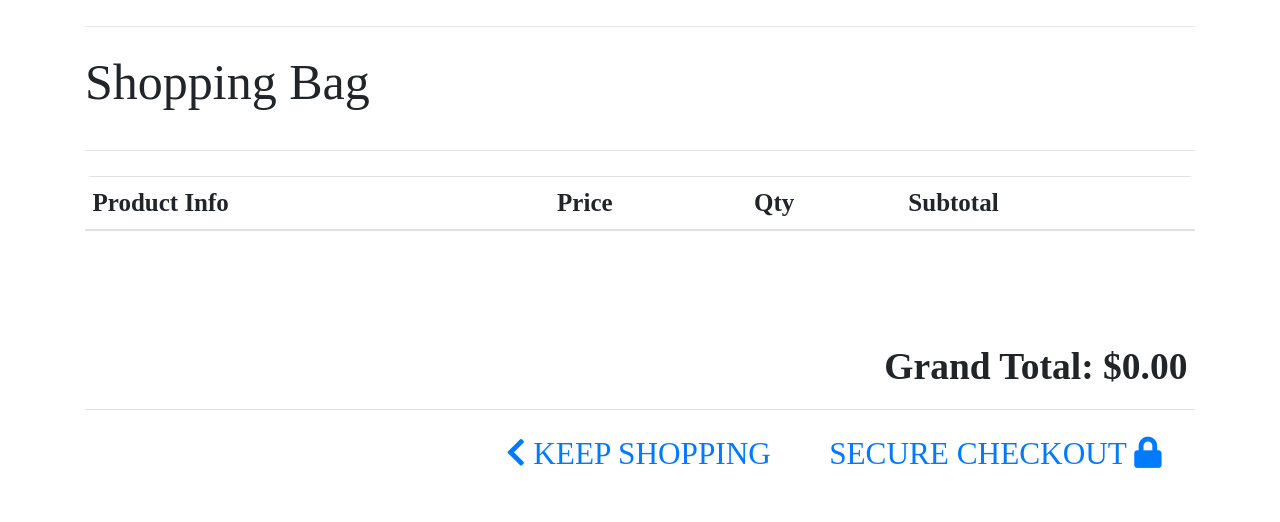
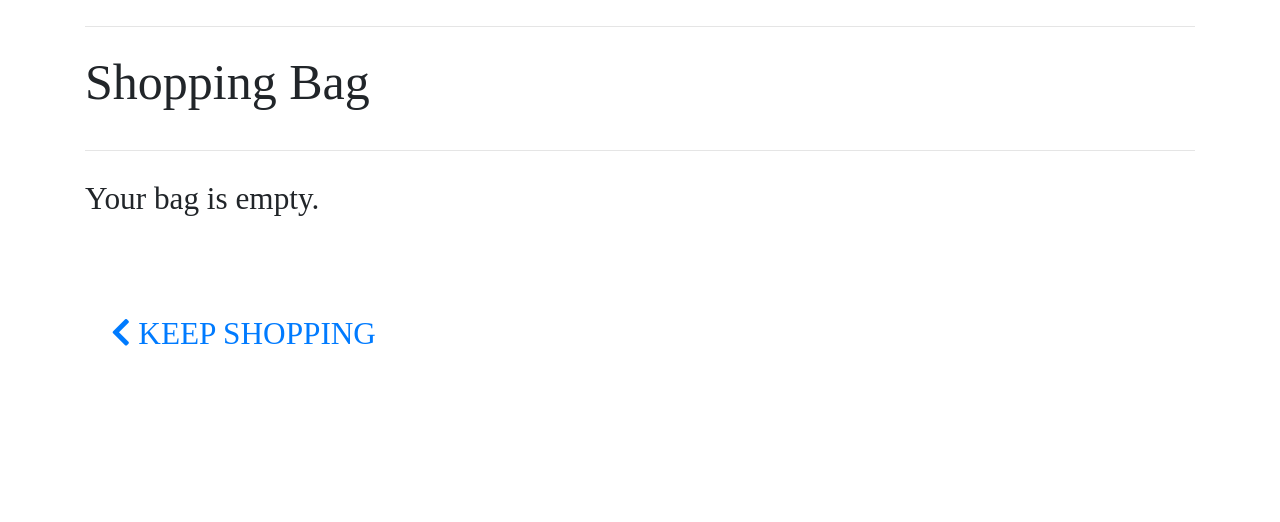
Before and after one commit to waltercarreno/DjangoProject, a Django app: page /bag/ in a window 1280 px wide. Shown: the part 200-722 px from the top of the page. Run offline with Django 4.2, Linux system fonts and the light colour scheme; data comes from the database, SQL or seed files in the repository; some libraries are stand-ins or nearby versions; some web fonts are replaced.

Commit message:
Added bag and add product funcionality

```diff
--- /dev/null
+++ b/bag/context.py
@@ -0,0 +1,24 @@
+from decimal import Decimal
+from django.conf import settings
+
+def bag_contents(request):
+
+    bag_items = []
+    total = 0
+    product_count = 0
+
+    if total > 50:
+        delivery = 0
+    else:
+        delivery = total*0.1
+    grand_total = delivery + total
+
+    context = {
+        'bag_items': bag_items,
+        'total': total,
+        'product_count': product_count,
+        'delivery': delivery,
+        'grand_total': grand_total,
+    }
+
+    return context
--- a/bag/templates/bag/bag.html
+++ b/bag/templates/bag/bag.html
@@ -1,9 +1,8 @@
 {% extends "base.html" %}
 {% load static %}
 
-
 {% block page_header %}
-<div class="container">
+    <div class="container header-container">
         <div class="row">
             <div class="col"></div>
         </div>
@@ -23,61 +22,17 @@
 
         <div class="row">
             <div class="col">
-                <div class="table-responsive rounded">
-                    <table class="table table-sm table-borderless">
-                        <thead class="text-black">
-                            <tr>
-                                <th scope="col">Product Info</th>
-                                <th scope="col"></th>
-                                <th scope="col">Price</th>
-                                <th scope="col">Qty</th>
-                                <th scope="col">Subtotal</th>
-                            </tr>
-                        </thead>
-
-                        {% for rs in shopcart %}
-                            <tr>
-                                <td class="p-3 w-25">
-                                    <img class="img-fluid rounded" src="{{ rs.product.image.url }}">
-                                </td>
-                                <td class="py-3">
-                                    <p class="my-0"><strong>{{ rs.product.name }}</strong></p>
-                                    <p class="my-0 small text-muted">SKU: {{ rs.product.sku|upper }}</p>
-                                </td>
-                                <td class="py-3">
-                                    <p class="my-0">${{ rs.product.price }}</p>
-                                </td>
-                                <td class="py-3 w-25">
-                                    <p class="my-0">{{ rs.quantity }}</p>
-                                </td>
-                                <td class="py-3">
-                                    <p class="my-0">${{rs.amount}}</p>
-                                </td>
-                            </tr>
-                        {% endfor %}
-                        <tr>
-                            <td colspan="5" class="pt-5 text-right">
-                                <h4 class="mt-4"><strong>Grand Total: ${{ total|floatformat:2 }}</strong></h4>
-                            </td>
-                        </tr>
-                        <tr>
-                            <td colspan="5" class="text-right">
+                {% if bag_items %}
+                    <div class="table-responsive rounded"></div>
+                {% else %}
+                    <p class="lead mb-5">Your bag is empty.</p>
                     <a href="{% url 'products' %}" class="btn btn-outline-black rounded-0 btn-lg">
                         <span class="icon">
                             <i class="fas fa-chevron-left"></i>
                         </span>
                         <span class="text-uppercase">Keep Shopping</span>
                     </a>
-                                <a href="" class="btn btn-black rounded-0 btn-lg">
-                                    <span class="text-uppercase">Secure Checkout</span>
-                                    <span class="icon">
-                                        <i class="fas fa-lock"></i>
-                                    </span>
-                                </a>
-                            </td>
-                        </tr>
-                    </table>
-                </div>
+                {% endif %}
             </div>
         </div>
     </div>
--- a/bag/urls.py
+++ b/bag/urls.py
@@ -3,6 +3,6 @@ from django.urls import path
 from . import views
 
 urlpatterns = [
-    path('', views.shopcart, name='shopcart'),
-    path('addtoshopcart/<int:id>/', views.addtoshopcart, name='addtoshopcart'),
+ path('', views.view_bag, name='view_bag'),
+ path('add/<item_id>/', views.add_to_bag, name='add_to_bag'),
 ]
--- a/bag/views.py
+++ b/bag/views.py
@@ -1,48 +1,23 @@
-from django.contrib import messages
-from django.contrib.auth.decorators import login_required
-from django.http import HttpResponse, HttpResponseRedirect
-from django.shortcuts import render
-from bag.models import ShopCart, ShopCartForm
-from products.models import Category, Product
+from django.shortcuts import render, redirect
 
+# Create your views here.
+def view_bag(request):
+    """ A view that renders the bag contents page """
 
+    return render(request, 'bag/bag.html')
 
-def addtoshopcart(request,id):
-    url = request.META.get('HTTP_REFERER')  # get last url
-    current_user = request.user  # Access User Session information
-    checkproduct = ShopCart.objects.filter(product_id=id)
-    if checkproduct:
-        control = 1
+def add_to_bag(request, item_id):
+    """ Add a quantity of the specified product to the shopping bag """
+
+    quantity = int(request.POST.get('quantity'))
+    redirect_url = request.POST.get('redirect_url')
+    bag = request.session.get('bag', {})
+
+    if item_id in list(bag.keys()):
+        bag[item_id] += quantity
     else:
-        control = 0
+        bag[item_id] = quantity
 
-    if request.method == 'POST':
-        form = ShopCartForm(request.POST)
-        if form.is_valid():
-            if control==1:
-                data = ShopCart.objects.get(product_id=id)
-                data.quantity += form.cleaned_data[ 'quantity']
-                data.save()
-            else:
-                data = ShopCart()  # model ile bağlantı kur
-                data.user_id = current_user.id
-                data.product_id = id
-                data.quantity = 1
-                data.save()
-        messages.success(request, "Product added to Shopcart")
-        return HttpResponseRedirect(url)
-
-
-def shopcart(request):
-    category = Category.objects.all()
-    current_user = request.user  # Access User Session information
-    shopcart = ShopCart.objects.filter(user_id=current_user.id)
-    total=0
-    for rs in shopcart:
-        total += rs.product.price * rs.quantity
-    #return HttpResponse(str(total))
-    context={'shopcart': shopcart,
-             'category':category,
-             'total': total,
-             }
-    return render(request,'bag/bag.html',context)
+    request.session['bag'] = bag
+    print(request.session['bag'])
+    return redirect(redirect_url)
--- a/ecommerce/settings.py
+++ b/ecommerce/settings.py
@@ -72,6 +72,7 @@ TEMPLATES = [
                 'django.template.context_processors.request', # required by allauth
                 'django.contrib.auth.context_processors.auth',
                 'django.contrib.messages.context_processors.messages',
+                'bag.context.bag_contents',
             ],
         },
     },
@@ -154,4 +155,4 @@ MEDIA_ROOT = os.path.join(BASE_DIR, 'media')
 # https://docs.djangoproject.com/en/4.0/ref/settings/#default-auto-field
 
 DEFAULT_AUTO_FIELD = 'django.db.models.BigAutoField'
-CSRF_TRUSTED_ORIGINS = ['https://8000-waltercarreno-djangoproj-vlontunhmei.ws-eu30.gitpod.io']
+CSRF_TRUSTED_ORIGINS = ['https://8000-waltercarreno-djangoproj-vlontunhmei.ws-eu31.gitpod.io']
--- a/products/models.py
+++ b/products/models.py
@@ -11,6 +11,7 @@ class Category(models.Model):
         return self.name
 
 
+
 class Product(models.Model):
     """
     Define Products models.
@@ -19,6 +20,7 @@ class Product(models.Model):
     name = models.CharField(max_length=254)
     sku = models.CharField(max_length=254, null=True, blank=True)
     description = models.TextField()
+    has_sizes = models.BooleanField(default=False, null=True, blank=True)
     price = models.DecimalField(max_digits=6, decimal_places=2)
     rating = models.DecimalField(max_digits=6, decimal_places=2, null=True, blank=True)
     image = models.ImageField()
--- a/static/css/base.css
+++ b/static/css/base.css
@@ -114,7 +114,7 @@ color: white;
 /* All products */
 
 .allproducts {
-    background-color: lightgray;
+    background-color: grey;
     font-weight: bold;
     font-size: 1.2em;
 }
@@ -132,22 +132,7 @@ color: white;
 
 /* Related product */
 
-.related-product {
-  background-color: lightgreen;
-  font-weight: bold;
-  font-size: 1.2em;
-}
 
-
-.related-product .card-image-top {
-  width: 100%;
-  height: 20vh;
-  object-fit: cover;
-}
-
-.related-product .card-content {
-height: 20vh;
-}
 
 /* Pagination * /
 
```
Also changed, not shown: bag/admin.py (+0 -17 lines), bag/models.py (+1 -25 lines), products/templates/products/product_id.html (+15 -39 lines), bag/migrations/0003_delete_shopcart.py (added), db.sqlite3, products/migrations/0003_product_has_sizes.py (added). Lines whose indentation alone changed are shown as unchanged.
